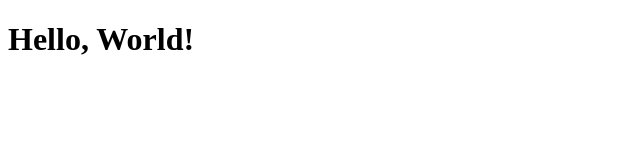
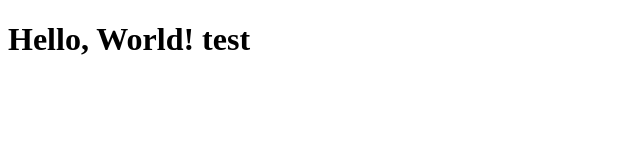
Before and after one commit to tachu105/portfolio_ver1, a plain HTML site: page index.html in a window 1280 px wide. Shown: the full height of the page, 0-640 px from the left. Drawn offline with Linux system fonts and the light colour scheme.

Commit message:
test追加

```diff
--- a/index.html
+++ b/index.html
@@ -7,6 +7,6 @@
     <title>ぽーとふぉりお</title>
 </head>
 <body>
-    <h1> Hello, World! </h1>
+    <h1> Hello, World! test </h1>
 </body>
 </html>
```
